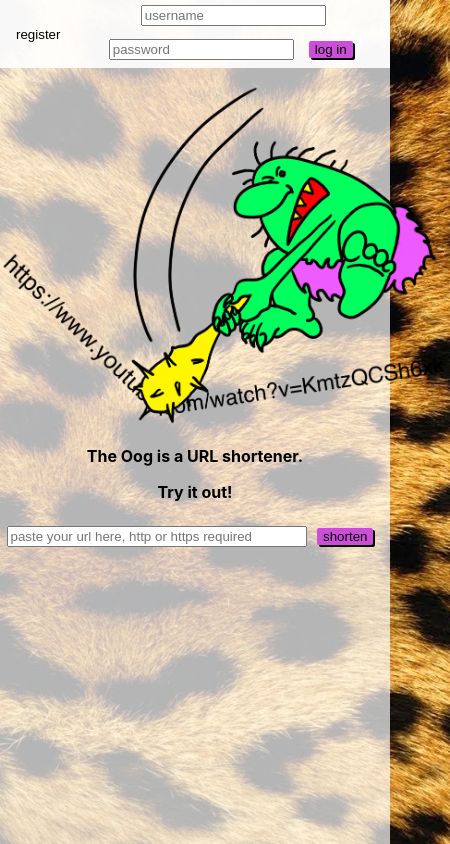
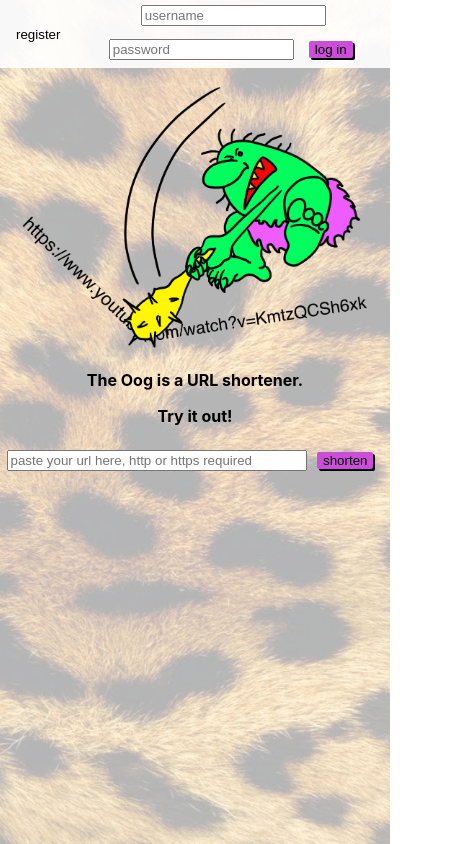
Before and after one commit to huntertread/theoog-client, a React (Create React App) app: page / in a window 390 px wide. Shown: the whole page, 450 px wide, since content can reach past the window. Built offline with nearby package versions, Linux system fonts and the light colour scheme.

Commit message:
updated hero image and create url component for mobile

```diff
--- a/public/index.html
+++ b/public/index.html
@@ -23,6 +23,17 @@
       work correctly both with client-side routing and a non-root public URL.
       Learn how to configure a non-root public URL by running `npm run build`.
     -->
+    <!-- gtag start -->
+    <!-- Global site tag (gtag.js) - Google Analytics -->
+    <script async src="https://www.googletagmanager.com/gtag/js?id=UA-166748447-1"></script>
+    <script>
+      window.dataLayer = window.dataLayer || [];
+      function gtag(){dataLayer.push(arguments);}
+      gtag('js', new Date());
+
+      gtag('config', 'UA-166748447-1');
+    </script>
+    <!-- gtag end -->
     <title>The Oog</title>
   </head>
   <body>
--- a/src/App.css
+++ b/src/App.css
@@ -12,7 +12,9 @@ p {
 
 .logged-out-content img {
   margin-top: 10vh;
-  max-width: 450px;
+  width: 90%;
+  max-width: 400px;
+  height: auto;
 }
 
 .url-validation-error{
@@ -75,6 +77,7 @@ p {
   overflow: hidden;
   text-overflow: ellipsis;
   width: 30vw;
+  min-width: 310px;
   margin: auto;
   max-width: 400px;
 }
--- a/src/components/CreateUrl/createurl.css
+++ b/src/components/CreateUrl/createurl.css
@@ -8,7 +8,7 @@
   width: 40%;
   height: 15px;
   max-width: 700px;
-  min-width: 380px;
+  min-width: 270px;
   margin-top: 8px;
 }
 
--- a/src/components/ExistingUrl/IndividualUrl/individualurl.css
+++ b/src/components/ExistingUrl/IndividualUrl/individualurl.css
@@ -10,8 +10,14 @@
   height: 100px;
 }
 
+@media (max-device-width: 400px) {
+  .individual-url {
+    margin: 20px 5px;
+  }
+}
+
 .original-url-container {
-
+  margin-top: 20px;
 }
 
 .copy-button {
@@ -23,4 +29,7 @@
   display: flex;
   justify-content: center;
   align-content: center;
+  margin-bottom: 10px;
 }
+
+/* original-url-container p styles are located in App.css */
```
Also changed, not shown: public/manifest.json.
